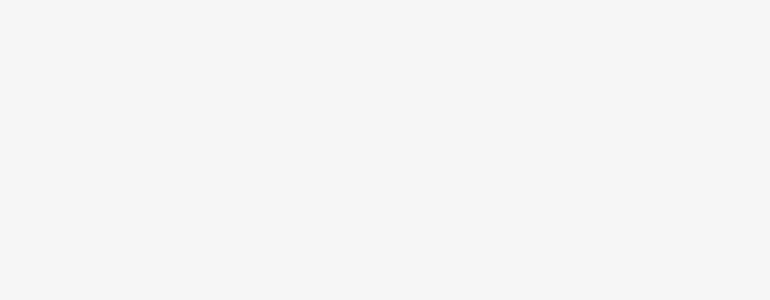
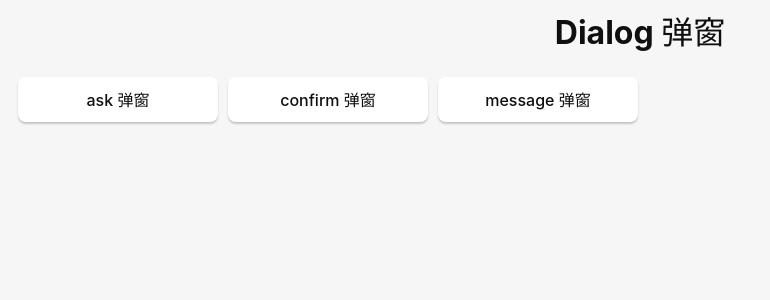
Before and after one commit to leaf0412/tauri-learn, a React (Vite) app: page / in a window 1280 px wide. Shown: the top 300 px of the page, without its empty margins (0-770 px from the left). Built offline with nearby package versions, Linux system fonts and the light colour scheme.

Commit message:
feat: 添加 dialog 提示相关的提示类弹窗

```diff
--- a/src/App.jsx
+++ b/src/App.jsx
@@ -1,8 +1,10 @@
+import Dialog from './components/Dialog';
 import './App.css';
 
 function App() {
   return (
     <div>
+      <Dialog />
     </div>
   );
 }
--- /dev/null
+++ b/src/components/Dialog/ask.jsx
@@ -0,0 +1,21 @@
+import { ask } from '@tauri-apps/api/dialog';
+
+function AskComponent() {
+  async function askDialog() {
+    const yes = await ask('此操作无法恢复。 你确定吗？', {
+      title: '提示',
+      type: 'warning',
+      okLabel: '是',
+      cancelLabel: '否',
+    });
+    console.log(yes);
+  }
+
+  return (
+    <button className='btn' onClick={askDialog}>
+      ask 弹窗
+    </button>
+  );
+}
+
+export default AskComponent;
--- /dev/null
+++ b/src/components/Dialog/confirm.jsx
@@ -0,0 +1,21 @@
+import { confirm } from '@tauri-apps/api/dialog';
+
+function ConfirmComponent() {
+  async function confirmDialog() {
+    const confirmed = await confirm('此操作无法恢复。 你确定吗？', {
+      title: '提示',
+      type: 'warning',
+      okLabel: '确认',
+      cancelLabel: '取消',
+    });
+    console.log(confirmed);
+  }
+
+  return (
+    <button className='btn' onClick={confirmDialog}>
+      confirm 弹窗
+    </button>
+  );
+}
+
+export default ConfirmComponent;
--- /dev/null
+++ b/src/components/Dialog/dialog.css
@@ -0,0 +1,9 @@
+.dialog {
+  margin: 20px 0;
+}
+
+.btn {
+  width: 200px;
+  margin-left: 10px;
+  margin-top: 10px;
+}
--- /dev/null
+++ b/src/components/Dialog/index.jsx
@@ -0,0 +1,17 @@
+import AskComponent from './ask';
+import ConfirmComponent from './confirm';
+import MessageComponent from './message';
+import './dialog.css';
+
+const Dialog = () => {
+  return (
+    <div className='dialog'>
+      <h1>Dialog 弹窗</h1>
+      <AskComponent />
+      <ConfirmComponent />
+      <MessageComponent />
+    </div>
+  );
+};
+
+export default Dialog;
--- /dev/null
+++ b/src/components/Dialog/message.jsx
@@ -0,0 +1,15 @@
+import { message } from '@tauri-apps/api/dialog';
+
+function MessageComponent() {
+  async function messageDialog() {
+    await message('文件不存在', { title: '提示', type: 'error' });
+  }
+
+  return (
+    <button className='btn' onClick={messageDialog}>
+      message 弹窗
+    </button>
+  );
+}
+
+export default MessageComponent;
```
